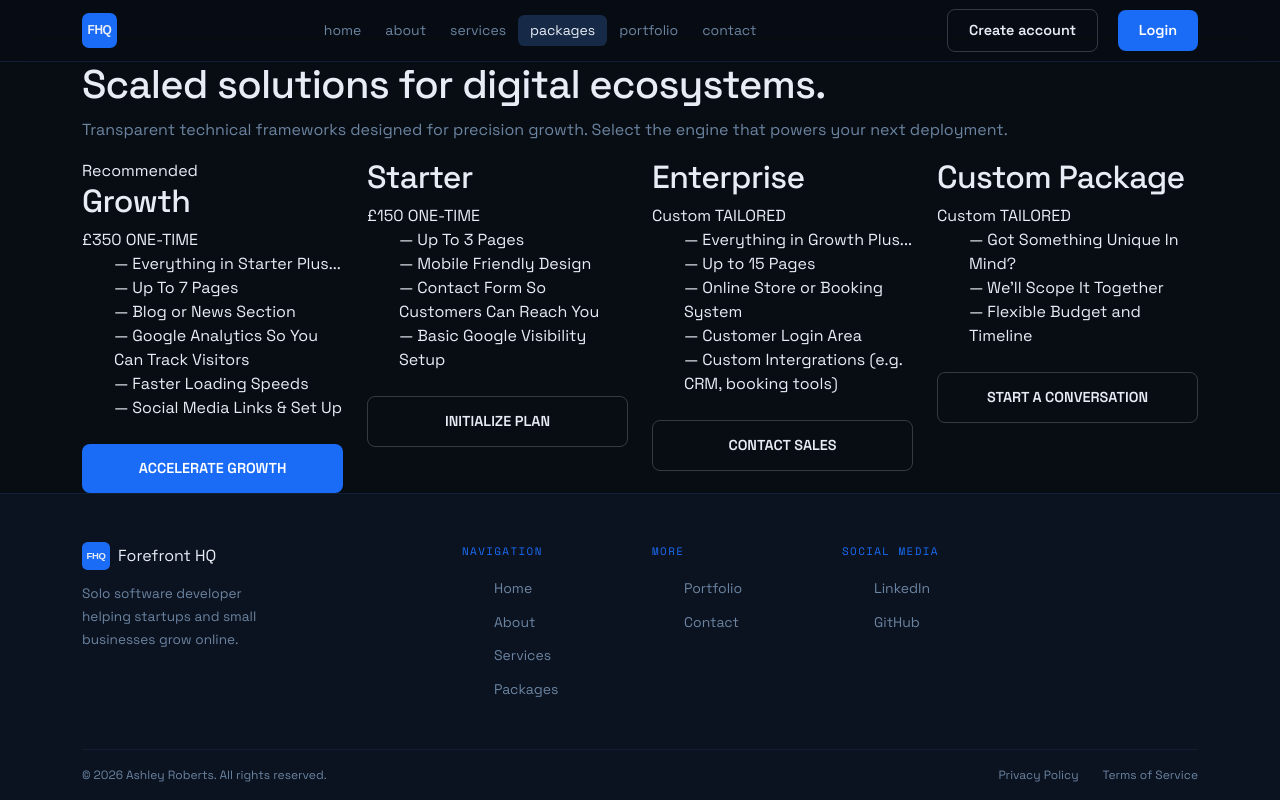
After one commit to Ash-39284/WebHive, a Django app: page /packages/ in a window 1280 px wide. The commit adds this page. Run offline with Django 4.2, Linux system fonts and the light colour scheme; data comes from the database, SQL or seed files in the repository; both versions use the stored data as it was after the commit.

Commit message:
Add packages to database

```diff
--- /dev/null
+++ b/packages/templates/packages/packages.html
@@ -0,0 +1,78 @@
+{% extends 'base.html' %}
+{% load static %}
+
+{% block title %}Packages{% endblock %}
+
+{% block content %}
+<section class="packages-section">
+    <div class="container-xl">
+
+        <!-- Header -->
+        <div class="packages-header">
+            <h1 class="packages-title">Scaled solutions for digital ecosystems.</h1>
+            <p class="packages-sub">Transparent technical frameworks designed for precision growth. Select the engine that powers your next deployment.</p>
+        </div>
+
+        <!-- Cards -->
+        <div class="row g-4">
+            {% for package in packages %}
+            <div class="col-12 col-md-6 col-lg-3">
+                <div class="package-card {% if package.is_recommended %}package-card--recommended{% endif %}">
+
+                    {% if package.is_recommended %}
+                    <div class="package-recommended-badge">Recommended</div>
+                    {% endif %}
+
+                    <!-- Name -->
+                    <h2 class="package-name {% if package.is_recommended %}package-name--recommended{% endif %}">
+                        {{ package.name }}
+                    </h2>
+
+                    <!-- Price -->
+                    <div class="package-price">
+                        {% if package.price %}
+                            <span class="package-price-amount">£{{ package.price|floatformat:0 }}</span>
+                            <span class="package-price-label">ONE-TIME</span>
+                        {% else %}
+                            <span class="package-price-amount">Custom</span>
+                            <span class="package-price-label">TAILORED</span>
+                        {% endif %}
+                    </div>
+
+                    <!-- Features -->
+                    <ul class="package-features">
+                        {% for feature in package.features.all %}
+                        <li class="package-feature">
+                            <span class="package-feature-icon">—</span>
+                            {{ feature.feature_text }}
+                        </li>
+                        {% endfor %}
+                    </ul>
+
+                    <!-- CTA -->
+                    <div class="package-cta">
+                        {% if package.price %}
+                            {% if user.is_authenticated %}
+                                <a href="#" class="btn {% if package.is_recommended %}btn-primary{% else %}btn-outline{% endif %} btn-full package-btn">
+                                    {{ package.cta_label }}
+                                </a>
+                            {% else %}
+                                <a href="/login/" class="btn {% if package.is_recommended %}btn-primary{% else %}btn-outline{% endif %} btn-full package-btn">
+                                    {{ package.cta_label }}
+                                </a>
+                            {% endif %}
+                        {% else %}
+                            <a href="/contact/" class="btn btn-outline btn-full package-btn">
+                                {{ package.cta_label }}
+                            </a>
+                        {% endif %}
+                    </div>
+
+                </div>
+            </div>
+            {% endfor %}
+        </div>
+
+    </div>
+</section>
+{% endblock %}
--- a/templates/base.html
+++ b/templates/base.html
@@ -49,7 +49,7 @@
                 <li class="nav-item"><a href="{% url 'home' %}"  class="nav-link {% if request.resolver_match.url_name == 'home'      %}active{% endif %}">home</a></li>
                 <li class="nav-item"><a href="#"                 class="nav-link {% if request.resolver_match.url_name == 'about'     %}active{% endif %}">about</a></li>
                 <li class="nav-item"><a href="#"                 class="nav-link {% if request.resolver_match.url_name == 'services'  %}active{% endif %}">services</a></li>
-                <li class="nav-item"><a href="#"                 class="nav-link {% if request.resolver_match.url_name == 'packages'  %}active{% endif %}">packages</a></li>
+                <li class="nav-item"><a href="{% url 'packages' %}"                 class="nav-link {% if request.resolver_match.url_name == 'packages'  %}active{% endif %}">packages</a></li>
                 <li class="nav-item"><a href="#"                 class="nav-link {% if request.resolver_match.url_name == 'portfolio' %}active{% endif %}">portfolio</a></li>
                 <li class="nav-item"><a href="#"                 class="nav-link {% if request.resolver_match.url_name == 'contact'   %}active{% endif %}">contact</a></li>
             </ul>
```
Also changed, not shown: db.sqlite3, packages/views.py (line endings or trailing spaces).
